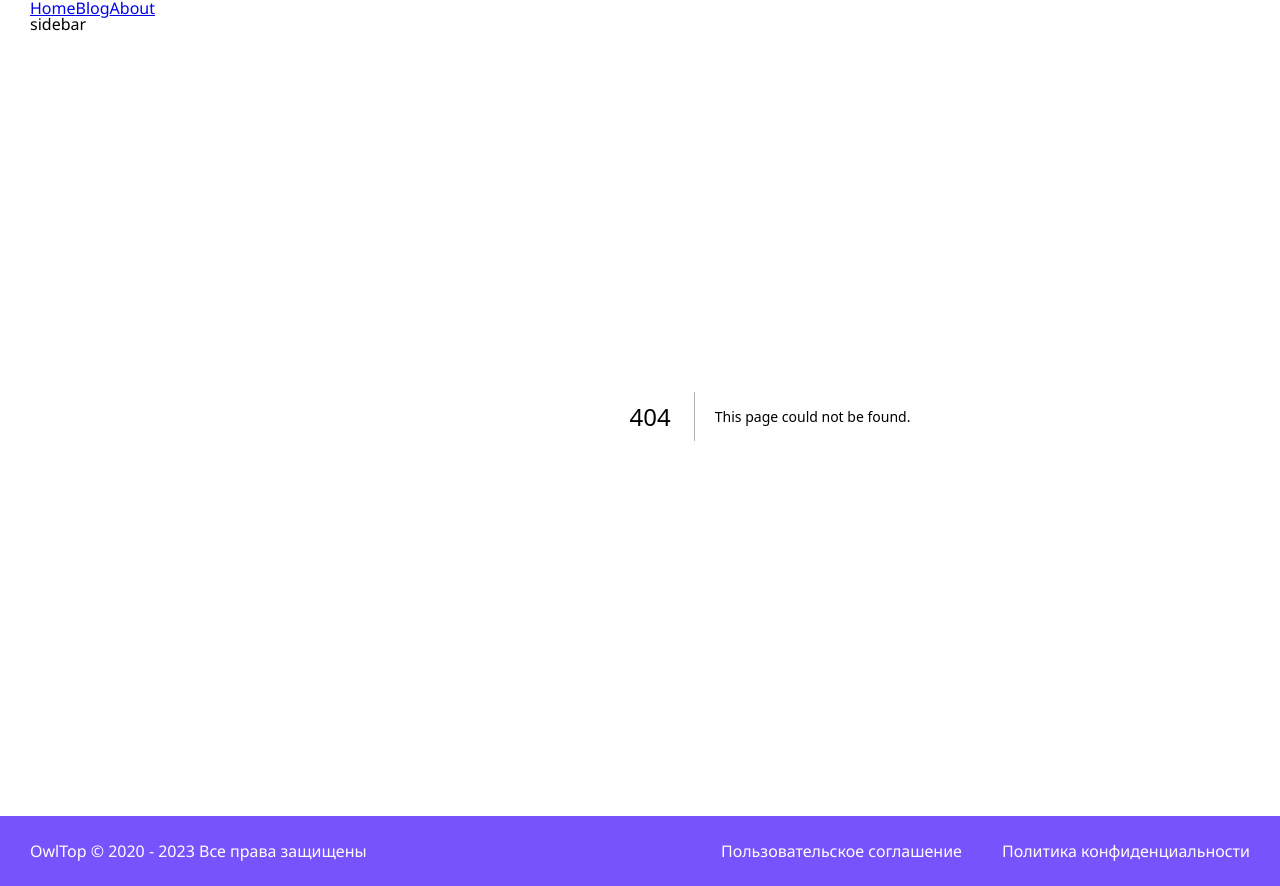
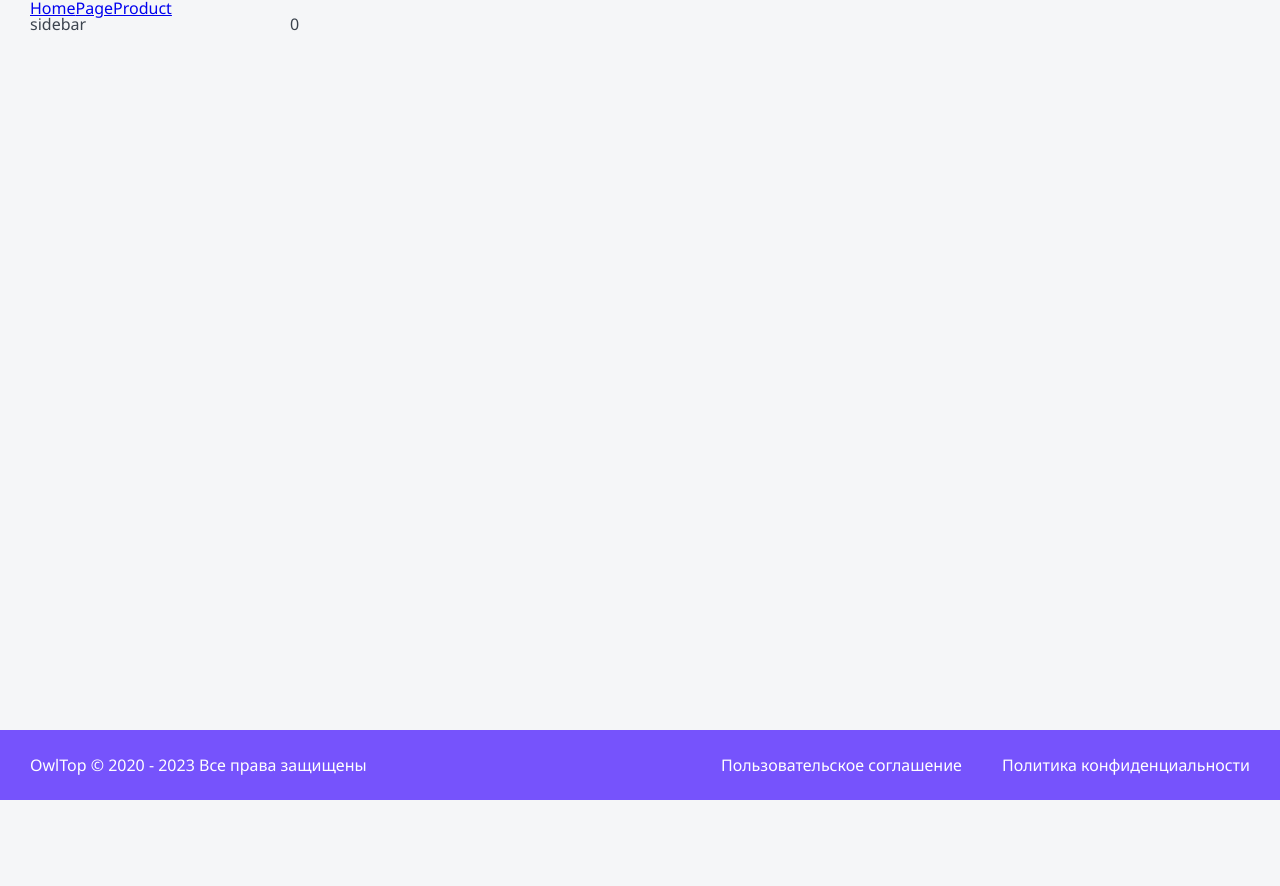
Before and after one commit to etherealelement/top-app, a Next.js app: page /pages/page in a window 1280 px wide. Before the commit this address had no page. After the commit the page ends 800 px from the top, so only its background shows below. Built offline with nearby package versions, Linux system fonts and the light colour scheme; no server answers.

Commit message:
create: requests to page

```diff
--- a/app/layout/Header/Header.tsx
+++ b/app/layout/Header/Header.tsx
@@ -5,7 +5,7 @@ import Link from 'next/link';
 export const Header = ({...props}: HeaderProps):JSX.Element => {
     return <header {...props}>
         <Link href ="/">Home</Link>
-        <Link href="/pages/blog">Blog</Link>
-        <Link href="/pages/about">About</Link>
+        <Link href="/pages/page">Page</Link>
+        <Link href="/pages/product">Product</Link>
     </header>;
 };
--- /dev/null
+++ b/app/pages/page/page.tsx
@@ -0,0 +1,24 @@
+"use client";
+import React, { useState, useEffect } from "react";
+import axios from "axios";
+import { TopPageAdvantage, TopPageModel } from "./page.props";
+
+const Page = (): JSX.Element => {
+	const [pages, setPages] = useState<TopPageAdvantage[]>([]);
+
+	useEffect(() => {
+		const loadData = async () => {
+			const {data: tags} = await axios.get<TopPageModel>(
+				process.env.NEXT_PUBLIC_DOMAIN + "/api/top-page/byAlias/photoshop"
+			);
+			setPages(tags.advantages);
+		};
+		loadData();
+	}, []);
+
+	return <div>
+		<ul>{pages.length}</ul>
+	</div>;
+};
+
+export default Page;
--- /dev/null
+++ b/app/pages/product/page.tsx
@@ -0,0 +1,24 @@
+"use client";
+import React, { useState, useEffect } from "react";
+import axios from "axios";
+import { ProductModel } from "./product.props";
+
+const Product = () => {
+	const [product, setProduct] = useState([]);
+
+	useEffect(() => {
+		const loadProduct = async () => {
+			const product = await axios.post<ProductModel>(
+				process.env.NEXT_PUBLIC_DOMAIN + "/api/product/find", {
+                   limit: 10,
+                }
+			);
+			console.log(product);
+		};
+        loadProduct();
+	}, []);
+
+	return <>cre</>;
+};
+
+export default Product;
```
Also changed, not shown: app/pages/about/page.tsx (deleted, +0 -8 lines), app/pages/blog/page.tsx (deleted, +0 -7 lines), app/pages/page/page.module.css (added), app/pages/page/page.props.ts (renamed from app/interfaces/top-page.interface.ts), app/pages/product/product.module.css (added), app/pages/product/product.props.ts (renamed from app/interfaces/product.interface.ts).
